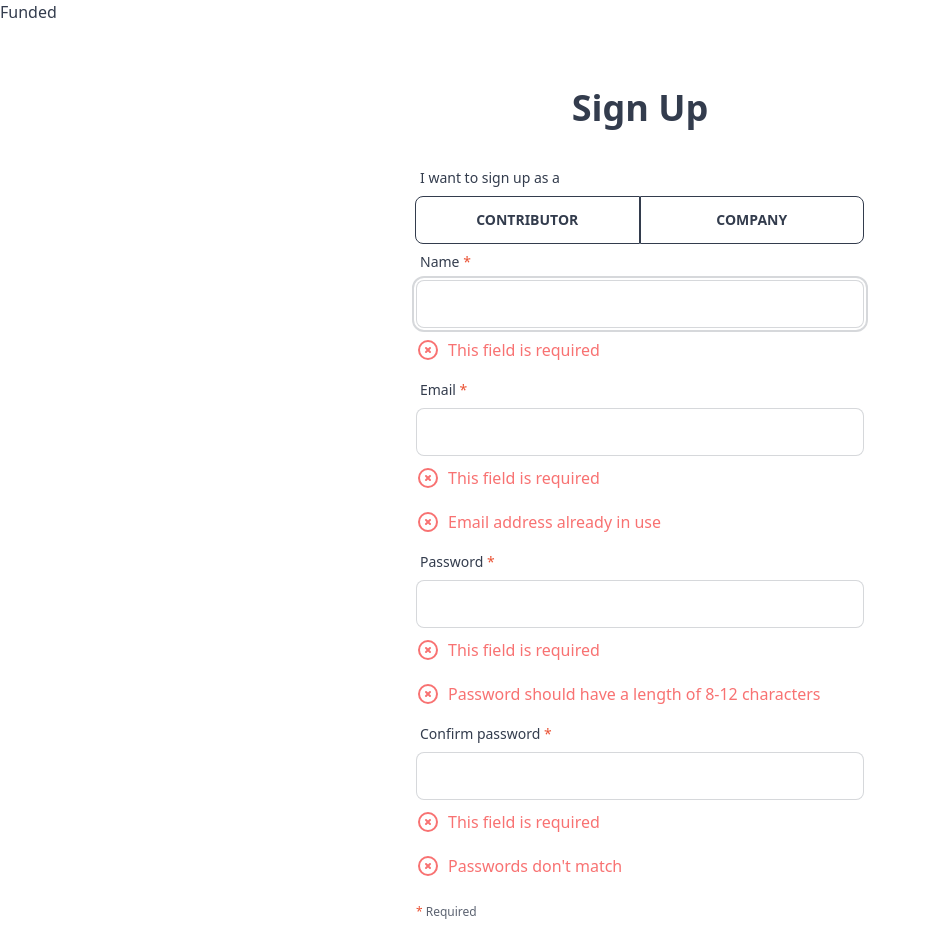
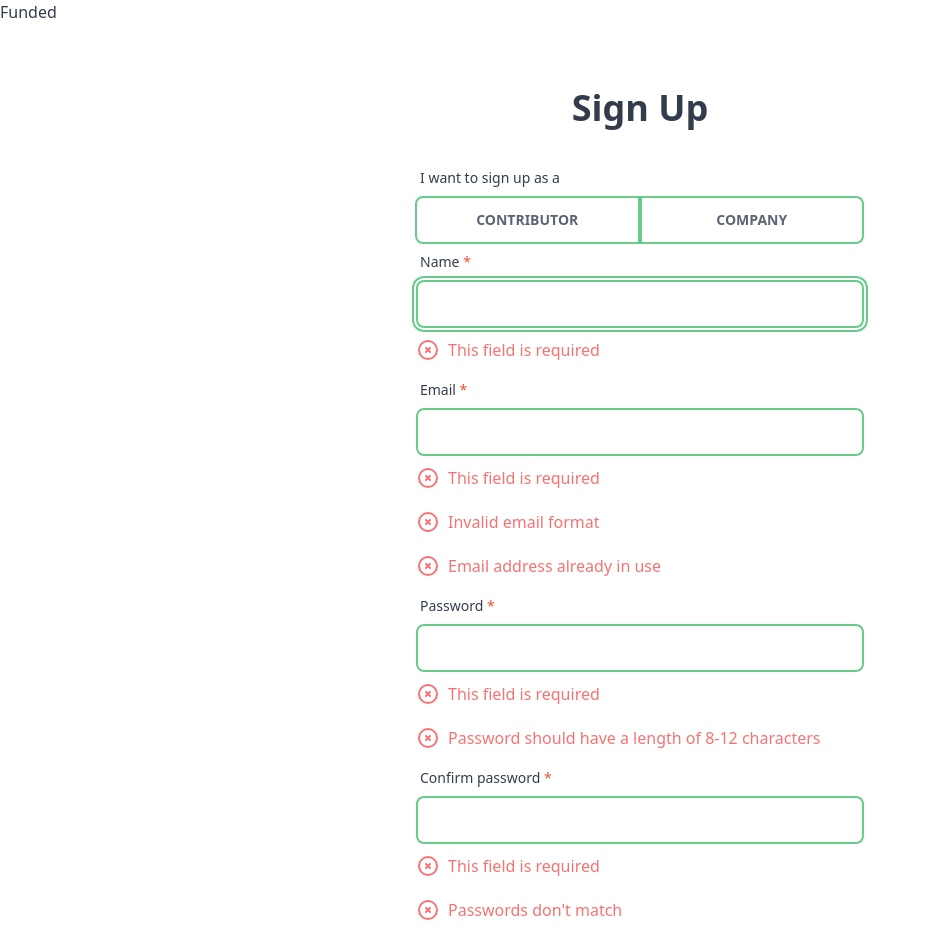
Before and after one commit to iw4-stellar/esgi-challenge-2023, a Vue app in the folder pwa/: page /register in a window 1280 px wide. Shown: the top 942 px of the page, without its empty margins (0-930 px from the left). Built offline with nearby package versions, Linux system fonts and the light colour scheme.

Commit message:
add of login page & minor refacto of registration form

```diff
--- a/pwa/src/components/registration/RegistrationForm.vue
+++ b/pwa/src/components/registration/RegistrationForm.vue
@@ -1,21 +1,25 @@
 <template>
   <form class="registration-form" @submit.prevent>
     <div class="form-control">
+      <!-- User Type -->
       <label class="label">
         <span class="label-text">
           {{ $t('register.registrationForm.form.type.label') }}
+          <span v-if="form.type" class="font-bold">
+            {{ $t(`register.registrationForm.form.type.options.${form.type }`) }}
+          </span>
         </span>
       </label>
-
       <div class="btn-group flex w-full">
-        <button v-for="userType in userTypes" :key="userType.value" class="btn flex-1" :class="{
-          [userType.value === form.type ? 'btn-active' : 'btn-outline']: true
-        }" @click="form.type = userType.value">
+        <button v-for="userType in userTypes" :key="userType.value" class="btn border border-2 border-primary flex-1"
+          :class="{
+            [userType.value === form.type ? 'btn-active' : 'btn-ghost']: true
+          }" @click="form.type = userType.value">
           {{ userType.label }}
         </button>
       </div>
     </div>
-
+    <!-- Name -->
     <div class="form-control">
       <label class="label">
         <span class="label-text">
@@ -23,7 +27,7 @@
           <span class="text-accent">*</span>
         </span>
       </label>
-      <input type="text" class="input input-bordered" autofocus
+      <input type="text" class="f-input" autofocus
         :placeholder="$t('register.registrationForm.form.name.placeholder')" />
 
       <div class="error">
@@ -33,11 +37,11 @@
             <path stroke-linecap="round" stroke-linejoin="round" stroke-width="2"
               d="M10 14l2-2m0 0l2-2m-2 2l-2-2m2 2l2 2m7-2a9 9 0 11-18 0 9 9 0 0118 0z" />
           </svg>
-          <span>This field is required</span>
+          <span>{{ $t('register.registrationForm.errors.required') }}</span>
         </div>
       </div>
     </div>
-
+    <!-- Email -->
     <div class="form-control">
       <label class="label">
         <span class="label-text">
@@ -45,9 +49,8 @@
           <span class="text-accent">*</span>
         </span>
       </label>
-      <input type="email" class="input input-bordered"
-        :placeholder="$t('register.registrationForm.form.email.placeholder')" />
-
+      <input type="email" class="f-input" :placeholder="$t('register.registrationForm.form.email.placeholder')" />
+      <!-- Email Errors -->
       <div class="error">
         <div>
           <svg xmlns="http://www.w3.org/2000/svg" class="stroke-current flex-shrink-0 h-6 w-6" fill="none"
@@ -55,7 +58,7 @@
             <path stroke-linecap="round" stroke-linejoin="round" stroke-width="2"
               d="M10 14l2-2m0 0l2-2m-2 2l-2-2m2 2l2 2m7-2a9 9 0 11-18 0 9 9 0 0118 0z" />
           </svg>
-          <span>This field is required</span>
+          <span>{{ $t('register.registrationForm.errors.required') }}</span>
         </div>
       </div>
       <div class="error">
@@ -65,28 +68,7 @@
             <path stroke-linecap="round" stroke-linejoin="round" stroke-width="2"
               d="M10 14l2-2m0 0l2-2m-2 2l-2-2m2 2l2 2m7-2a9 9 0 11-18 0 9 9 0 0118 0z" />
           </svg>
-          <span>Email address already in use</span>
-        </div>
-      </div>
-    </div>
-
-    <div class="form-control">
-      <label class="label">
-        <span class="label-text">
-          {{ $t('register.registrationForm.form.password.label') }}
-          <span class="text-accent">*</span>
-        </span>
-      </label>
-      <input type="password" class="input input-bordered"
-        :placeholder="$t('register.registrationForm.form.password.placeholder')" />
-      <div class="error">
-        <div>
-          <svg xmlns="http://www.w3.org/2000/svg" class="stroke-current flex-shrink-0 h-6 w-6" fill="none"
-            viewBox="0 0 24 24">
-            <path stroke-linecap="round" stroke-linejoin="round" stroke-width="2"
-              d="M10 14l2-2m0 0l2-2m-2 2l-2-2m2 2l2 2m7-2a9 9 0 11-18 0 9 9 0 0118 0z" />
-          </svg>
-          <span>This field is required</span>
+          <span>{{ $t('register.registrationForm.errors.email.invalid') }}</span>
         </div>
       </div>
       <div class="error">
@@ -96,20 +78,20 @@
             <path stroke-linecap="round" stroke-linejoin="round" stroke-width="2"
               d="M10 14l2-2m0 0l2-2m-2 2l-2-2m2 2l2 2m7-2a9 9 0 11-18 0 9 9 0 0118 0z" />
           </svg>
-          <span>Password should have a length of 8-12 characters</span>
+          <span>{{ $t('register.registrationForm.errors.email.unavailable') }}</span>
         </div>
       </div>
     </div>
-
+    <!-- Password -->
     <div class="form-control">
       <label class="label">
         <span class="label-text">
-          {{ $t('register.registrationForm.form.confirmPassword.label') }}
+          {{ $t('register.registrationForm.form.password.label') }}
           <span class="text-accent">*</span>
         </span>
       </label>
-      <input type="text" class="input input-bordered"
-        :placeholder="$t('register.registrationForm.form.confirmPassword.placeholder')" />
+      <input type="password" class="f-input" :placeholder="$t('register.registrationForm.form.password.placeholder')" />
+      <!-- Password errors -->
       <div class="error">
         <div>
           <svg xmlns="http://www.w3.org/2000/svg" class="stroke-current flex-shrink-0 h-6 w-6" fill="none"
@@ -117,7 +99,7 @@
             <path stroke-linecap="round" stroke-linejoin="round" stroke-width="2"
               d="M10 14l2-2m0 0l2-2m-2 2l-2-2m2 2l2 2m7-2a9 9 0 11-18 0 9 9 0 0118 0z" />
           </svg>
-          <span>This field is required</span>
+          <span>{{ $t('register.registrationForm.errors.required') }}</span>
         </div>
       </div>
       <div class="error">
@@ -127,15 +109,49 @@
             <path stroke-linecap="round" stroke-linejoin="round" stroke-width="2"
               d="M10 14l2-2m0 0l2-2m-2 2l-2-2m2 2l2 2m7-2a9 9 0 11-18 0 9 9 0 0118 0z" />
           </svg>
-          <span>Passwords don't match</span>
+          <span>{{ $t('register.registrationForm.errors.password.length') }}</span>
+        </div>
+      </div>
+    </div>
+    <!-- Confirm password -->
+    <div class="form-control">
+      <label class="label">
+        <span class="label-text">
+          {{ $t('register.registrationForm.form.confirmPassword.label') }}
+          <span class="text-accent">*</span>
+        </span>
+      </label>
+      <input type="text" class="f-input"
+        :placeholder="$t('register.registrationForm.form.confirmPassword.placeholder')" />
+
+      <!-- Confirm password Errors -->
+      <div class="error">
+        <div>
+          <svg xmlns="http://www.w3.org/2000/svg" class="stroke-current flex-shrink-0 h-6 w-6" fill="none"
+            viewBox="0 0 24 24">
+            <path stroke-linecap="round" stroke-linejoin="round" stroke-width="2"
+              d="M10 14l2-2m0 0l2-2m-2 2l-2-2m2 2l2 2m7-2a9 9 0 11-18 0 9 9 0 0118 0z" />
+          </svg>
+          <span>{{ $t('register.registrationForm.errors.required') }}</span>
+        </div>
+      </div>
+      <div class="error">
+        <div>
+          <svg xmlns="http://www.w3.org/2000/svg" class="stroke-current flex-shrink-0 h-6 w-6" fill="none"
+            viewBox="0 0 24 24">
+            <path stroke-linecap="round" stroke-linejoin="round" stroke-width="2"
+              d="M10 14l2-2m0 0l2-2m-2 2l-2-2m2 2l2 2m7-2a9 9 0 11-18 0 9 9 0 0118 0z" />
+          </svg>
+          <span>{{ $t('register.registrationForm.errors.confirmPassword.match') }}</span>
         </div>
       </div>
     </div>
 
     <p class="text-xs mt-4">
-      <span class="text-accent">*</span> Required
+      <span class="text-accent">*</span> {{ $t('base.required') }}
     </p>
 
+    <!-- Submit -->
     <div class="form-control mt-6">
       <button class="btn btn-primary">
         {{ $t('register.registrationForm.form.submit') }}
@@ -173,7 +189,5 @@ export default {
 </script>
 
 <style lang="postcss" scoped>
-.error {
-  @apply alert bg-transparent px-0 py-2 text-error;
-}
+
 </style>
--- a/pwa/src/locales/en.json
+++ b/pwa/src/locales/en.json
@@ -31,7 +31,37 @@
           "placeholder": ""
         },
         "submit": "Create Account"
+      },
+      "errors": {
+        "required": "This field is required",
+        "email": {
+          "invalid": "Invalid email format",
+          "unavailable": "Email address already in use"
+        },
+        "password": {
+          "length": "Password should have a length of 8-12 characters"
+        },
+        "confirmPassword": {
+          "match": "Passwords don't match"
+        }
       }
-    }
+    },
+    "signIn": "I already have an account"
+  },
+  "login": {
+    "title": "Sign In",
+    "form": {
+      "email": {
+        "label": "Email"
+      },
+      "password": {
+        "label": "Password "
+      },
+      "submit": "Sign in",
+      "errors": {
+        "invalid": "Invalid credentials. Try again"
+      }
+    },
+    "signUp": "Create an account"
   }
 }
--- a/pwa/src/plugins/router.ts
+++ b/pwa/src/plugins/router.ts
@@ -6,7 +6,12 @@ const routes: RouteRecordRaw[] = [
     name: 'register',
     path: '/register',
     component: () => import('../views/Register.vue'),
-  }
+  },
+  {
+    name: 'login',
+    path: '/login',
+    component: () => import('../views/Login.vue'),
+  },
 ]
 
 const history = createWebHistory()
--- a/pwa/src/style.css
+++ b/pwa/src/style.css
@@ -1,3 +1,12 @@
 @tailwind base;
 @tailwind components;
 @tailwind utilities;
+
+
+.f-input {
+  @apply input input-bordered input-primary border-2;
+}
+
+.error {
+  @apply alert bg-transparent px-0 py-2 text-error;
+}
--- /dev/null
+++ b/pwa/src/views/Login.vue
@@ -0,0 +1,62 @@
+<template>
+  <div class="login">
+    <div class="content prose">
+      <h1 class="text-center">{{ $t('login.title') }}</h1>
+      <div class="form">
+        <!-- Email -->
+        <div class="form-control">
+          <label class="label">
+            <span class="label-text">{{ $t('login.form.email.label') }}</span>
+          </label>
+          <input type="text" class="f-input" />
+        </div>
+        <!-- Password -->
+        <div class="form-control">
+          <label class="label">
+            <span class="label-text">{{ $t('login.form.password.label') }}</span>
+          </label>
+          <input type="password" class="f-input" />
+        </div>
+        <!-- Errors -->
+        <div class="error mb-6">
+          <div>
+            <svg xmlns="http://www.w3.org/2000/svg" class="stroke-current flex-shrink-0 h-6 w-6" fill="none"
+              viewBox="0 0 24 24">
+              <path stroke-linecap="round" stroke-linejoin="round" stroke-width="2"
+                d="M10 14l2-2m0 0l2-2m-2 2l-2-2m2 2l2 2m7-2a9 9 0 11-18 0 9 9 0 0118 0z" />
+            </svg>
+            <span>{{ $t('login.form.errors.invalid') }}</span>
+          </div>
+        </div>
+
+        <!-- Submtit -->
+        <div class="form-control">
+          <button class="btn btn-primary">
+            {{ $t('login.form.submit') }}
+          </button>
+        </div>
+      </div>
+
+      <div class="divider uppercase">
+        {{ $t('base.or') }}
+      </div>
+
+      <div class="text-center">
+        <router-link to="/register" class="link link-hover">
+          {{ $t('login.signUp') }}
+        </router-link>
+      </div>
+    </div>
+  </div>
+</template>
+
+
+<style lang="postcss">
+.login {
+  @apply mt-8 pb-8 min-h-screen flex justify-center;
+}
+
+.content {
+  @apply p-8 w-full max-w-lg;
+}
+</style>
--- a/pwa/src/views/Register.vue
+++ b/pwa/src/views/Register.vue
@@ -4,12 +4,15 @@
       <h1 class="text-center">{{ $t('register.title') }}</h1>
       <div class="form">
         <registration-form />
+      </div>
+      <div class="divider uppercase">
+        {{ $t('base.or') }}
+      </div>
 
-        <div class="divider">OR</div>
-
-        <div class="text-center">
-          <a href="" class="link link-hover">I already have an account</a>
-        </div>
+      <div class="text-center">
+        <router-link to="/login" class="link link-hover">
+          {{ $t('register.signIn') }}
+        </router-link>
       </div>
     </div>
   </div>
@@ -28,7 +31,7 @@ export default {
 
 <style lang="postcss" scoped>
 .register {
-  @apply mt-8 h-screen flex justify-center;
+  @apply mt-8 pb-8 min-h-screen flex justify-center;
 }
 
 .content {
```
